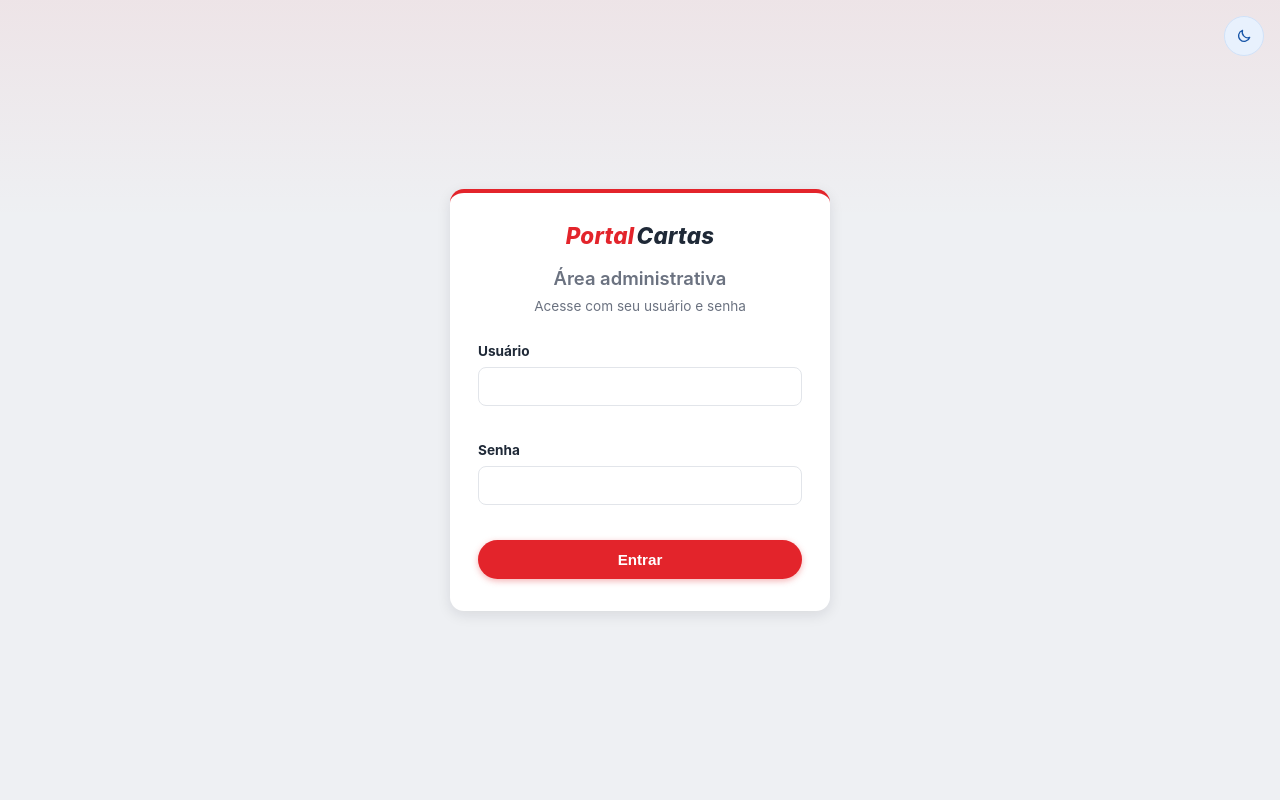
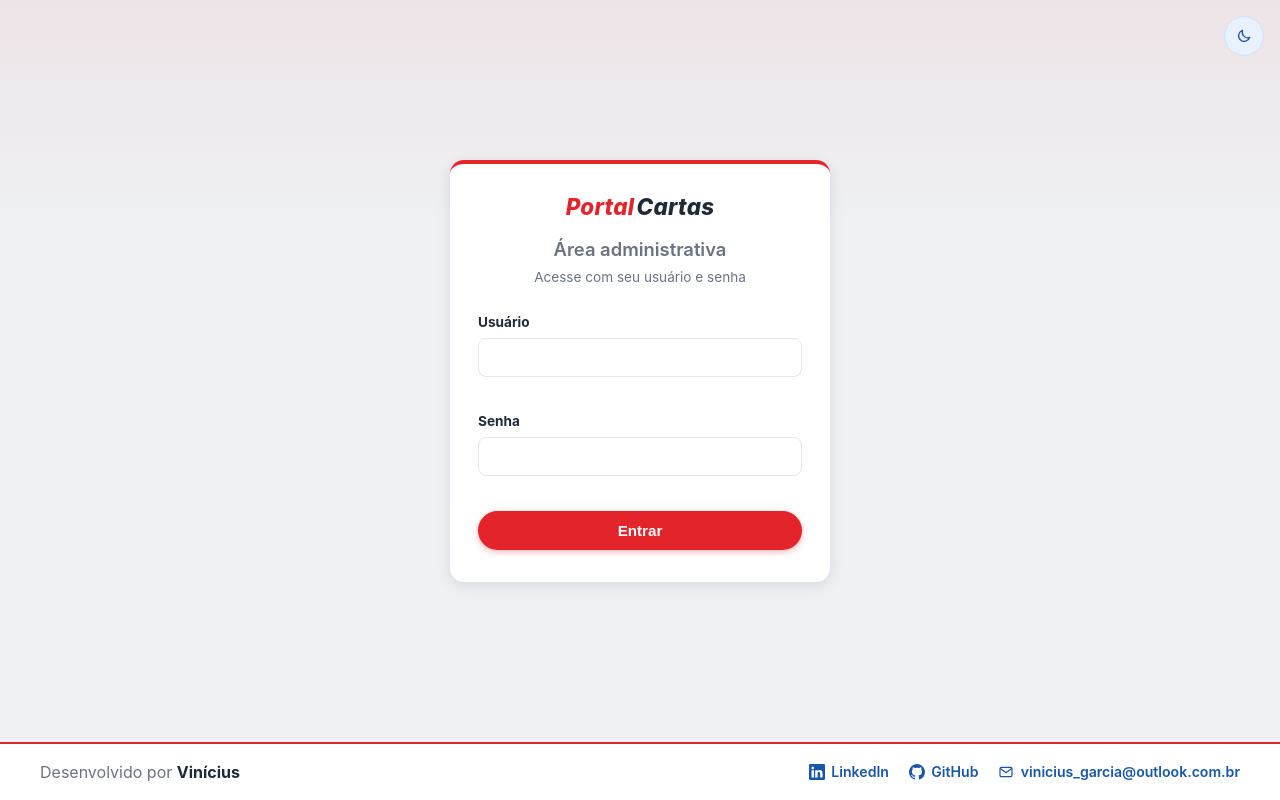
Before and after one commit to vinikyo/portal-cartas, a PHP site: page /login.html in a window 1280 px wide. Run offline with PHP 8.4, Linux system fonts and the light colour scheme.

Commit message:
feat: adiciona rodapé com contatos do desenvolvedor

```diff
--- a/frontend/css/style.css
+++ b/frontend/css/style.css
@@ -84,6 +84,12 @@ body {
   background: var(--color-bg);
   color: var(--color-text);
   line-height: 1.5;
+}
+
+.admin-page {
+  min-height: 100vh;
+  display: flex;
+  flex-direction: column;
 }
 
 a { color: var(--color-secondary); }
@@ -260,9 +266,10 @@ html[data-theme="dark"] .theme-toggle__moon { display: none; }
 .login-page {
   min-height: 100vh;
   display: flex;
+  flex-direction: column;
   align-items: center;
   justify-content: center;
-  padding: 1.5rem;
+  padding: 1.5rem 0 0;
   background:
     linear-gradient(180deg, rgba(227, 36, 43, 0.06), var(--login-gradient-end) 220px),
     var(--color-bg);
@@ -273,9 +280,10 @@ html[data-theme="dark"] .theme-toggle__moon { display: none; }
   border-radius: 14px;
   box-shadow: var(--shadow-md);
   padding: 2rem 1.75rem;
-  width: 100%;
+  width: min(380px, calc(100% - 3rem));
   max-width: 380px;
   border-top: 4px solid var(--color-primary);
+  margin: auto;
 }
 
 .login-card__brand {
@@ -308,7 +316,7 @@ html[data-theme="dark"] .theme-toggle__moon { display: none; }
 
 /* ---------- Conteúdo admin ---------- */
 
-.admin-content { padding: 1.25rem; max-width: 1200px; margin: 0 auto; }
+.admin-content { padding: 1.25rem; max-width: 1200px; width: 100%; margin: 0 auto; flex: 1; }
 .admin-content__actions { margin-bottom: 1rem; display: flex; justify-content: flex-end; }
 
 /* ---------- Filtros ---------- */
@@ -714,6 +722,93 @@ html[data-theme="dark"] .badge--rarity-ultra_rare { background: #4b3217; color:
   color: var(--color-text-muted);
 }
 
+/* ---------- Rodapé ---------- */
+
+.site-footer {
+  width: 100%;
+  margin-top: 2rem;
+  padding: 1rem 1.25rem;
+  background: var(--color-surface);
+  border-top: 2px solid var(--color-primary);
+  color: var(--color-text-muted);
+}
+
+.site-footer__inner {
+  width: 100%;
+  max-width: 1200px;
+  margin: 0 auto;
+  display: flex;
+  align-items: center;
+  justify-content: space-between;
+  gap: 1rem 2rem;
+}
+
+.site-footer__credit {
+  margin: 0;
+  white-space: nowrap;
+}
+
+.site-footer__credit strong { color: var(--color-text); }
+
+.site-footer__links {
+  display: flex;
+  align-items: center;
+  justify-content: flex-end;
+  gap: 0.75rem 1.25rem;
+  flex-wrap: wrap;
+}
+
+.site-footer__links a {
+  display: inline-flex;
+  align-items: center;
+  gap: 0.4rem;
+  color: var(--color-secondary-dark);
+  font-size: 0.88rem;
+  font-weight: 600;
+  text-decoration: none;
+  overflow-wrap: anywhere;
+}
+
+.site-footer__links a:hover {
+  color: var(--color-primary);
+  text-decoration: underline;
+}
+
+.site-footer__links a:focus-visible {
+  outline: 2px solid var(--color-secondary);
+  outline-offset: 3px;
+  border-radius: 3px;
+}
+
+.site-footer__icon {
+  width: 1rem;
+  height: 1rem;
+  flex: 0 0 auto;
+  fill: currentColor;
+}
+
+.site-footer__icon--stroke {
+  fill: none;
+  stroke: currentColor;
+  stroke-width: 1.8;
+  stroke-linecap: round;
+  stroke-linejoin: round;
+}
+
+.login-page .site-footer { margin-top: 1.5rem; }
+
+@media (max-width: 767px) {
+  .site-footer__inner,
+  .site-footer__links {
+    justify-content: center;
+  }
+
+  .site-footer__inner {
+    flex-direction: column;
+    text-align: center;
+  }
+}
+
 @media (max-width: 480px) {
   .pagination { justify-content: center; text-align: center; }
   .pagination__info { order: 3; width: 100%; }
--- a/frontend/login.html
+++ b/frontend/login.html
@@ -36,6 +36,26 @@
     </form>
   </main>
 
+  <footer class="site-footer">
+    <div class="site-footer__inner">
+      <p class="site-footer__credit">Desenvolvido por <strong>Vinícius</strong></p>
+      <nav class="site-footer__links" aria-label="Contatos de Vinícius">
+        <a href="https://www.linkedin.com/in/vin%C3%ADcius-garcia-44b3a8217/" target="_blank" rel="noopener noreferrer">
+          <svg class="site-footer__icon" viewBox="0 0 16 16" aria-hidden="true" focusable="false"><path d="M0 1.15C0 .51.53 0 1.18 0h13.64C15.47 0 16 .51 16 1.15v13.7c0 .64-.53 1.15-1.18 1.15H1.18C.53 16 0 15.49 0 14.85V1.15Zm4.94 12.25V6.17H2.54v7.23h2.4ZM3.74 5.18c.84 0 1.37-.56 1.37-1.26-.02-.72-.53-1.26-1.35-1.26-.82 0-1.36.54-1.36 1.26 0 .7.52 1.26 1.31 1.26h.03Zm4.91 8.22V9.36c0-.22.02-.43.08-.59.17-.43.56-.88 1.22-.88.86 0 1.2.66 1.2 1.62v3.89h2.4V9.23c0-2.24-1.2-3.28-2.8-3.28-1.29 0-1.87.71-2.19 1.21h.03v-.99h-2.4c.03.66 0 7.23 0 7.23h2.4Z"/></svg>
+          <span>LinkedIn</span>
+        </a>
+        <a href="https://github.com/vinikyo/" target="_blank" rel="noopener noreferrer">
+          <svg class="site-footer__icon" viewBox="0 0 16 16" aria-hidden="true" focusable="false"><path d="M8 0a8 8 0 0 0-2.53 15.59c.4.07.55-.17.55-.39 0-.19-.01-.82-.01-1.49-2.01.37-2.53-.49-2.69-.94-.09-.23-.48-.94-.82-1.13-.28-.15-.68-.53-.01-.54.63-.01 1.08.58 1.23.82.72 1.21 1.87.87 2.33.66.07-.52.28-.87.51-1.07-1.78-.2-3.64-.89-3.64-3.95 0-.87.31-1.59.82-2.15-.08-.2-.36-1.02.08-2.12 0 0 .67-.22 2.2.82A7.6 7.6 0 0 1 8 3.84c.68 0 1.36.09 2 .27 1.53-1.04 2.2-.82 2.2-.82.44 1.1.16 1.92.08 2.12.51.56.82 1.27.82 2.15 0 3.07-1.87 3.75-3.65 3.95.29.25.54.73.54 1.48 0 1.07-.01 1.93-.01 2.2 0 .22.15.47.55.39A8 8 0 0 0 8 0Z"/></svg>
+          <span>GitHub</span>
+        </a>
+        <a href="mailto:vinicius_garcia@outlook.com.br">
+          <svg class="site-footer__icon site-footer__icon--stroke" viewBox="0 0 24 24" aria-hidden="true" focusable="false"><rect x="3" y="5" width="18" height="14" rx="2"/><path d="m4 7 8 6 8-6"/></svg>
+          <span>vinicius_garcia@outlook.com.br</span>
+        </a>
+      </nav>
+    </div>
+  </footer>
+
   <div id="toast-container" aria-live="polite"></div>
 
   <script src="js/consts.js"></script>
```
Also changed, not shown: frontend/admin.html (+20 -0 lines), frontend/detail.html (+20 -0 lines).
